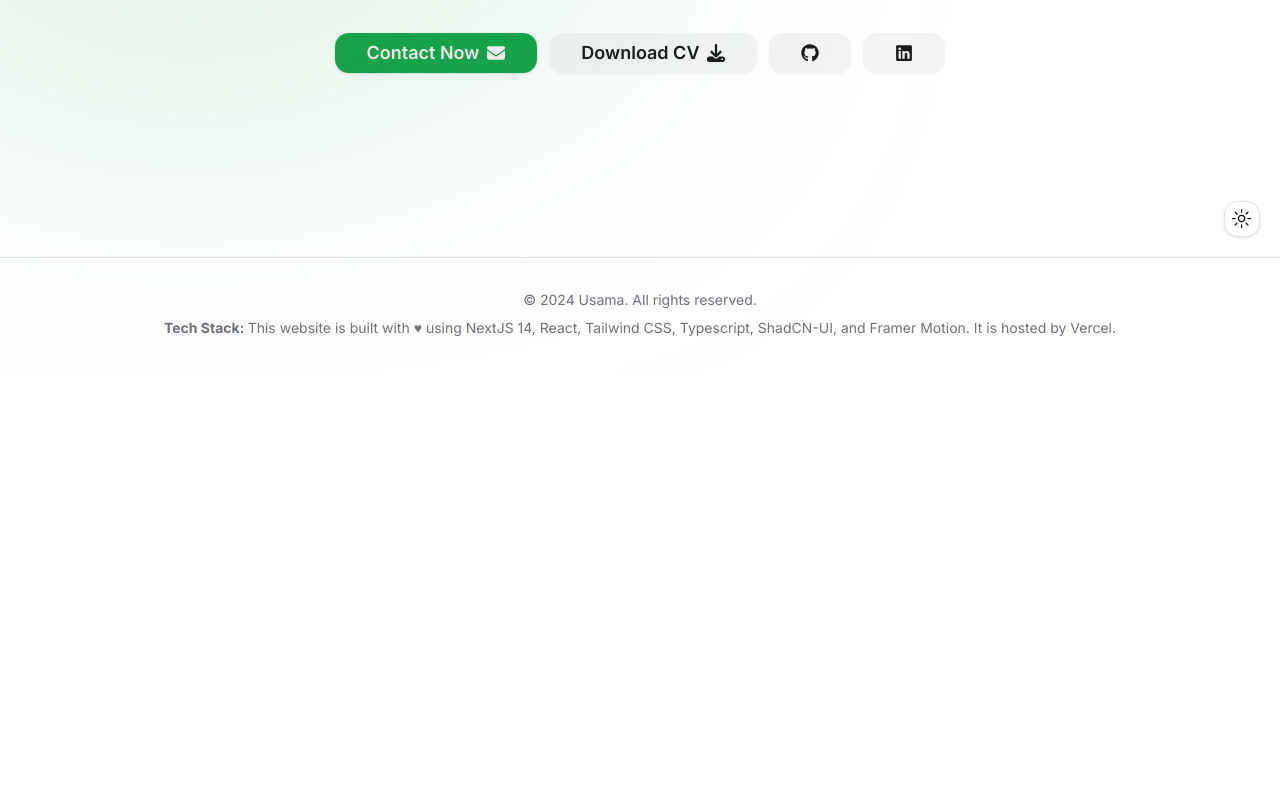
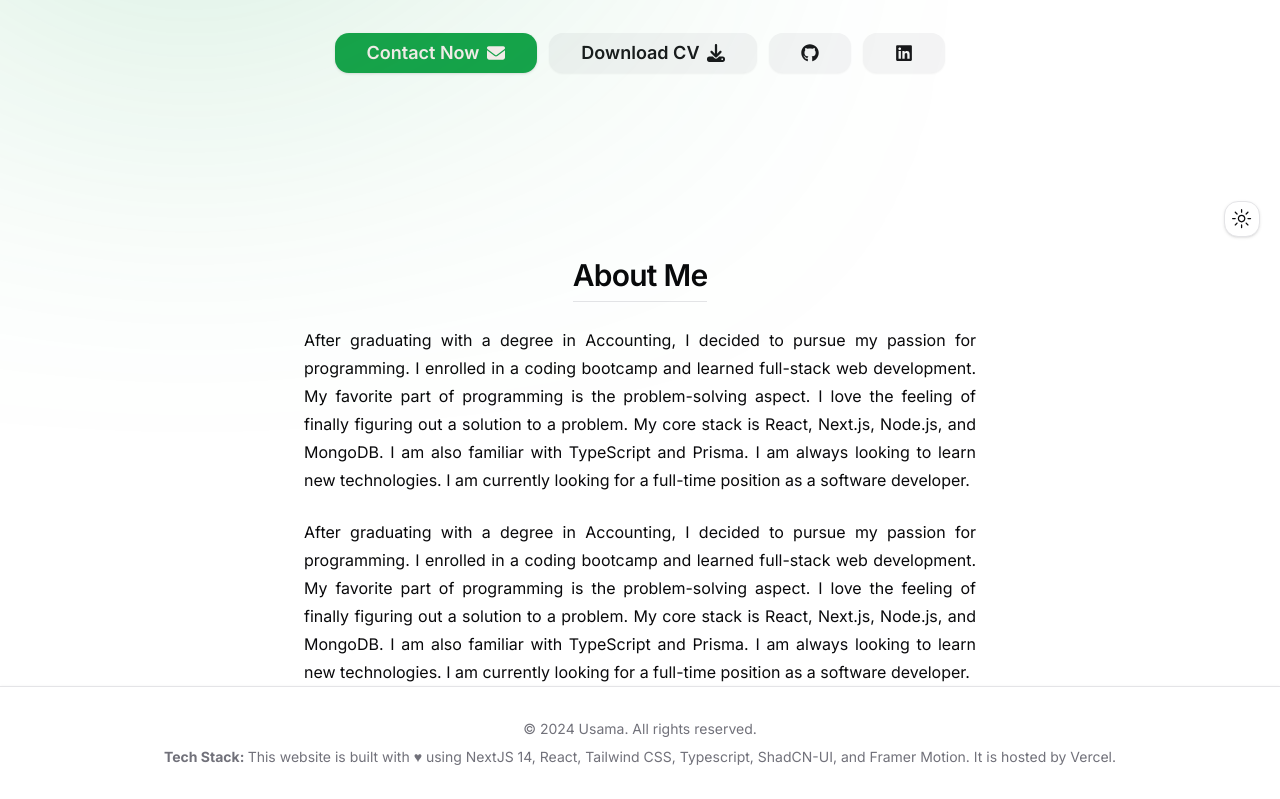
Before and after one commit to usama-365/usama-365, a Next.js app: page / in a window 1280 px wide. Shown: the part 543-1342 px from the top of the page. Before the commit the page ends 913 px from the top, so only its background shows below. Built offline with nearby package versions, Linux system fonts and the light colour scheme.

Commit message:
start creating the about section

```diff
--- /dev/null
+++ b/src/app/(sections)/about.tsx
@@ -0,0 +1,30 @@
+import H2 from "@/components/typography/h2";
+import P from "@/components/typography/p";
+
+export default function About() {
+  return (
+    <section className="px-4">
+      <H2 className="mx-auto w-max text-center">About Me</H2>
+      <P className="mx-auto max-w-2xl text-justify">
+        After graduating with a degree in Accounting, I decided to pursue my
+        passion for programming. I enrolled in a coding bootcamp and learned
+        full-stack web development. My favorite part of programming is the
+        problem-solving aspect. I love the feeling of finally figuring out a
+        solution to a problem. My core stack is React, Next.js, Node.js, and
+        MongoDB. I am also familiar with TypeScript and Prisma. I am always
+        looking to learn new technologies. I am currently looking for a
+        full-time position as a software developer.
+      </P>
+      <P className="mx-auto max-w-2xl text-justify">
+        After graduating with a degree in Accounting, I decided to pursue my
+        passion for programming. I enrolled in a coding bootcamp and learned
+        full-stack web development. My favorite part of programming is the
+        problem-solving aspect. I love the feeling of finally figuring out a
+        solution to a problem. My core stack is React, Next.js, Node.js, and
+        MongoDB. I am also familiar with TypeScript and Prisma. I am always
+        looking to learn new technologies. I am currently looking for a
+        full-time position as a software developer.
+      </P>
+    </section>
+  );
+}
--- a/src/app/page.tsx
+++ b/src/app/page.tsx
@@ -1,10 +1,12 @@
 import { Button } from "@/components/ui/button";
 import Header from "@/app/(sections)/header";
+import About from "./(sections)/about";
 
 export default function Home() {
   return (
     <main>
       <Header />
+      <About />
     </main>
   );
 }
```
